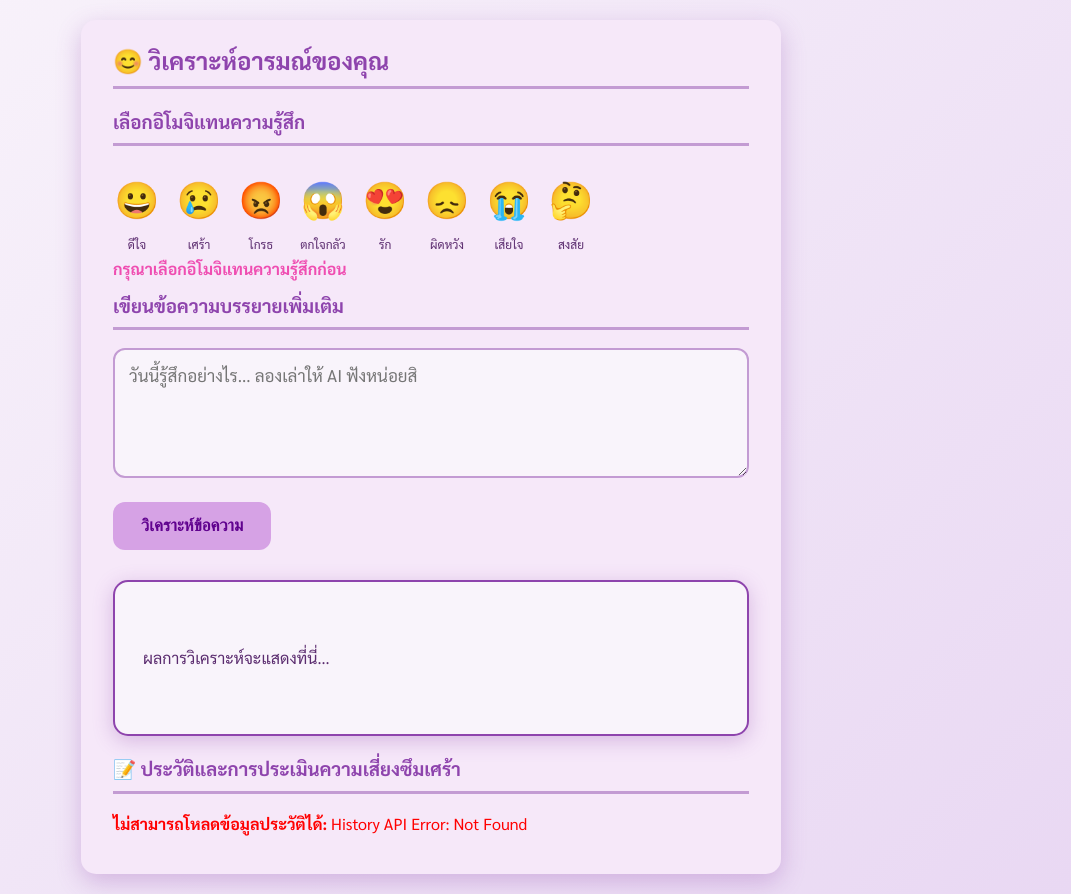
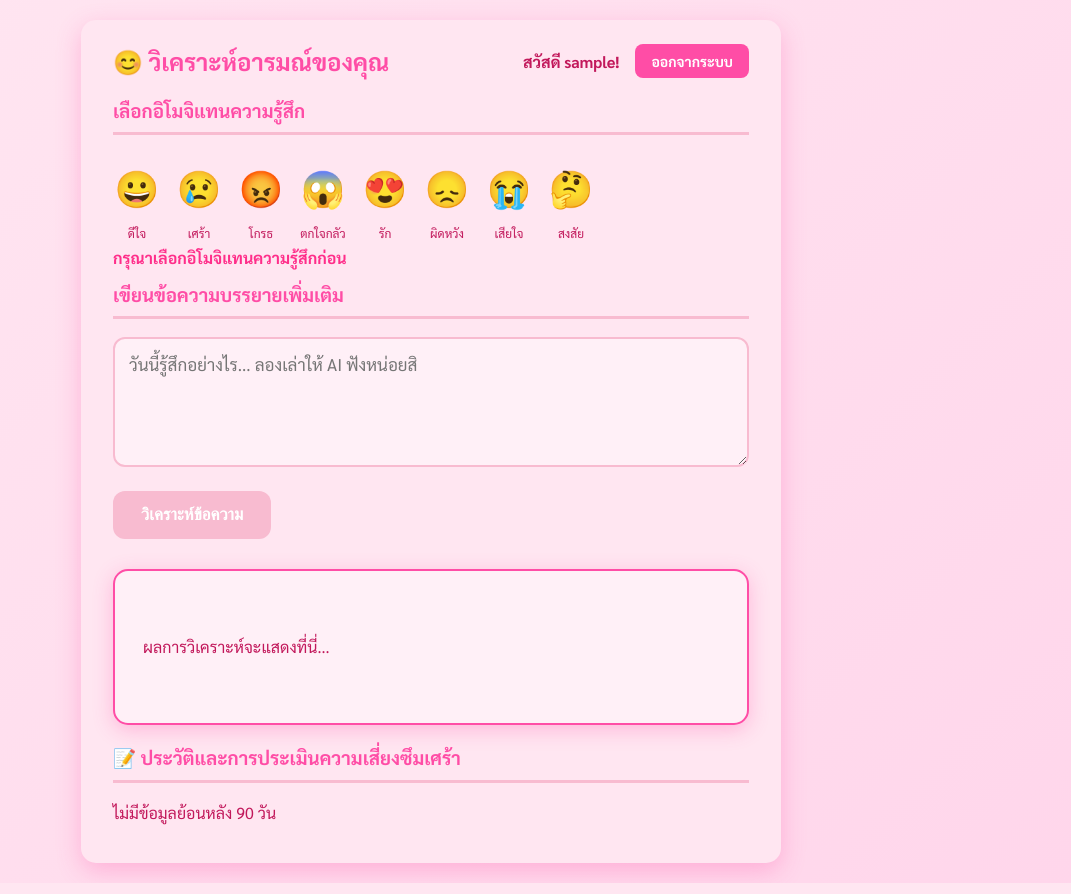
Before and after one commit to Kanrawee2334/Mood-Mate, a Flask app: page / in a window 1280 px wide. Shown: the whole page, without its empty margins (209-1280 px from the left). Run offline with Flask 3, Linux system fonts and the light colour scheme; the visitor is signed in with stand-in values (Sample User, id 1); data that the repository does not hold is empty.

Commit message:
Add files via upload

```diff
--- a/templates/index.html
+++ b/templates/index.html
@@ -12,18 +12,21 @@
   />
   <style>
     :root {
-      --primary-color: #8e44ad;
-      --bg-color: #f9f4fb;
-      --card-bg-color: #f6e8f9;
-      --text-color: #5b2c6f;
-      --border-color: #c39bd3;
-      --calendar-bg: #e9d8f3;
-      --good-color: #ef4db1;
+      --primary-color: #ff4da6;
+      --bg-color: #fff0f7;
+      --card-bg-color: #ffe6f1;
+      --text-color: #c2185b;
+      --border-color: #f8bbd0;
+      --calendar-bg: #ffd6eb;
+      --good-color: #ff2e8a;
       --bad-color: #e63a18;
-      --risk-high-bg: #ec7272;
-      --risk-medium-bg: #eaa26e;
-      --risk-low-bg: #f5e981;
-      --risk-normal-bg:#93d696;
+      --button-hover: #ff3385;
+
+      --risk-high-bg: #ff7c7c;
+      --risk-medium-bg: #ffb366;
+      --risk-low-bg: #fff799;
+      --risk-normal-bg:#9dffa6;
+
       --risk-high-color: #1d1b1b;
       --risk-medium-color: #1d1b1b;
       --risk-low-color :#1d1b1b;
@@ -31,7 +34,7 @@
     }
     body {
       font-family: "Sarabun", sans-serif;
-      background: linear-gradient(135deg, #f9f4fb, #e9d8f3);
+      background: linear-gradient(135deg, #ffe6f1, #ffd6eb);
       color: var(--text-color);
       margin: 0;
       padding: 20px;
@@ -44,9 +47,40 @@
       max-width: 700px;
       background: var(--card-bg-color);
       border-radius: 15px;
-      box-shadow: 0 8px 25px rgba(142, 68, 173, 0.3);
+      box-shadow: 0 8px 25px rgba(255, 77, 166, 0.3);
       padding: 24px 32px;
       box-sizing: border-box;
+    }
+    .header-section {
+      display: flex;
+      justify-content: space-between;
+      align-items: center;
+      margin-bottom: 20px;
+      flex-wrap: wrap;
+    }
+    .user-info {
+      display: flex;
+      align-items: center;
+      gap: 16px;
+      flex-wrap: wrap;
+    }
+    .welcome-text {
+      color: var(--text-color);
+      font-weight: 600;
+      font-size: 16px;
+    }
+    .logout-btn {
+      background-color: var(--primary-color);
+      color: white;
+      text-decoration: none;
+      padding: 8px 16px;
+      border-radius: 8px;
+      font-size: 14px;
+      font-weight: 600;
+      transition: background-color 0.3s ease;
+    }
+    .logout-btn:hover {
+      background-color: var(--button-hover);
     }
     h2,
     h3 {
@@ -54,6 +88,11 @@
       border-bottom: 3px solid var(--border-color);
       padding-bottom: 10px;
       margin-top: 0;
+    }
+    .header-section h2 {
+      margin: 0;
+      border-bottom: none;
+      padding-bottom: 0;
     }
     #emojiContainer {
       display: flex;
@@ -112,7 +151,7 @@
     }
     button {
       background-color: var(--primary-color);
-      color: rgb(96, 2, 143);
+      color:#fff;
       border: none;
       padding: 14px 28px;
       font-size: 17px;
@@ -123,11 +162,11 @@
       user-select: none;
     }
     button:hover:not(:disabled) {
-      background-color: #732d91;
-      box-shadow: 0 6px 20px rgba(115, 45, 145, 0.7);
+      background-color: var(--button-hover);
+      box-shadow: 0 6px 20px rgba(255, 77, 166, 0.6);
     }
     button:disabled {
-      background-color: #d6a2e5;
+      background-color:  #f8bbd0;
       cursor: not-allowed;
       box-shadow: none;
     }
@@ -155,7 +194,7 @@
       white-space: pre-wrap;
       font-size: 16px;
       line-height: 1.3;
-      box-shadow: 0 5px 20px rgba(142, 68, 173, 0.3);
+      box-shadow: 0 5px 20px rgba(255, 77, 166, 0.3);
       font-weight: 500;
       margin-bottom: 20px;
     }
@@ -197,7 +236,7 @@
       border-radius: 12px;
       font-weight: 600;
       font-size: 16px;
-      box-shadow: 0 4px 15px rgba(142, 68, 173, 0.2);
+      box-shadow: 0 4px 15px rgba(255, 77, 166, 0.2);
       white-space: normal;
       line-height: 1.4;
     }
@@ -221,7 +260,13 @@
 </head>
 <body>
   <div class="container">
-    <h2>😊 วิเคราะห์อารมณ์ของคุณ</h2>
+    <div class="header-section">
+      <h2>😊 วิเคราะห์อารมณ์ของคุณ</h2>
+      <div class="user-info">
+        <span class="welcome-text">สวัสดี {{ user.username }}!</span>
+        <a href="{{ url_for('logout') }}" class="logout-btn">ออกจากระบบ</a>
+      </div>
+    </div>
 
     <h3>เลือกอิโมจิแทนความรู้สึก</h3>
     <div id="emojiContainer"></div>
@@ -340,7 +385,8 @@
         });
 
         if (!analyzeResponse.ok) {
-          throw new Error(`Analyze API Error: ${analyzeResponse.statusText}`);
+          const errorData = await analyzeResponse.json();
+          throw new Error(errorData.error || `Analyze API Error: ${analyzeResponse.statusText}`);
         }
         const analysisResult = await analyzeResponse.json();
 
@@ -352,7 +398,8 @@
         });
 
         if (!saveResponse.ok) {
-          throw new Error(`Save API Error: ${saveResponse.statusText}`);
+          const errorData = await saveResponse.json();
+          throw new Error(errorData.error || `Save API Error: ${saveResponse.statusText}`);
         }
         const saveData = await saveResponse.json();
 
@@ -379,15 +426,16 @@
     async function renderHistoryAndRisk() {
       history7Container.innerHTML = "<p>กำลังโหลดข้อมูลประวัติ...</p>";
       try {
-        const response = await fetch("/history7");
+  const response = await fetch("/history90");
         if (!response.ok) {
           throw new Error(`History API Error: ${response.statusText}`);
         }
         const data = await response.json();
-        const { history7, averageScore, risk } = data;
 
-        if (!history7 || history7.length === 0) {
-          history7Container.innerHTML = "<p>ไม่มีข้อมูลย้อนหลัง 7 วัน</p>";
+        const { history90, averageScore, risk } = data;
+
+        if (!history90 || history90.length === 0) {
+          history7Container.innerHTML = "<p>ไม่มีข้อมูลย้อนหลัง 90 วัน</p>";
           return;
         }
 
@@ -405,7 +453,7 @@
             <tbody>
         `;
 
-        history7.forEach(entry => {
+        history90.forEach(entry => {
           tableHtml += `
             <tr>
               <td>${entry.date}</td>
@@ -429,15 +477,77 @@
 
         const riskHtml = `
           <div class="risk-box ${riskClass}">
-            <p>📊 <strong>ความเสี่ยงซึมเศร้าโดยรวม (7 วัน):</strong> ${risk.level}</p>
+            <p>📊 <strong>ความเสี่ยงซึมเศร้าโดยรวม (90 วัน):</strong> ${risk.level}</p>
             <p>${risk.message}</p>
             <p>คะแนนเฉลี่ยอารมณ์: ${averageScore.toFixed(2)} / 100</p>
           </div>
         `;
 
         history7Container.innerHTML = tableHtml + riskHtml;
+
+        // AI Evaluation Section
+        const aiEvaluationHtml = `
+          <div id="aiEvaluationSection" style="margin-top: 20px;">
+            <h4>🤖 ประเมินความเสี่ยงด้วย AI (วิเคราะห์จากข้อมูลทั้งหมด)</h4>
+            <p style="font-size: 14px; color: var(--text-color);">
+              AI จะวิเคราะห์ข้อมูลประวัติทั้งหมดของคุณเพื่อประเมินแนวโน้มภาวะซึมเศร้า
+              ผลลัพธ์นี้เป็นเพียงการคัดกรองเบื้องต้น ไม่ใช่การวินิจฉัยทางการแพทย์
+            </p>
+            <div class="button-container" style="margin-top: 10px;">
+              <button id="evaluateBtn" onclick="evaluateWithAI()">ประเมินด้วย AI</button>
+              <div class="loader" id="aiLoader"></div>
+            </div>
+            <div id="aiResultBox" class="result-container" style="display: none; margin-top: 15px;"></div>
+          </div>
+        `;
+        history7Container.innerHTML += aiEvaluationHtml;
       } catch (err) {
         history7Container.innerHTML = `<p style="color: red;"><strong>ไม่สามารถโหลดข้อมูลประวัติได้:</strong> ${err.message}</p>`;
+      }
+    }
+
+    async function evaluateWithAI() {
+      const evaluateBtn = document.getElementById("evaluateBtn");
+      const aiLoader = document.getElementById("aiLoader");
+      const aiResultBox = document.getElementById("aiResultBox");
+
+      evaluateBtn.disabled = true;
+      aiLoader.style.display = "inline-block";
+      aiResultBox.style.display = "block";
+      aiResultBox.innerHTML = "<p>AI กำลังวิเคราะห์ข้อมูลของคุณ... กรุณารอสักครู่</p>";
+
+      try {
+        const response = await fetch("/evaluate_depression", {
+          method: "POST",
+        });
+
+        if (!response.ok) {
+          const errorData = await response.json();
+          throw new Error(errorData.error || `AI Evaluation Error: ${response.statusText}`);
+        }
+
+        const result = await response.json();
+
+        const riskLevelMap = {
+          "สูง": "risk-high",
+          "ปานกลาง": "risk-medium",
+          "ต่ำ": "risk-low",
+        };
+        const riskClass = riskLevelMap[result.risk] || "risk-normal";
+
+        aiResultBox.innerHTML = `
+          <div class="risk-box ${riskClass}" style="margin: 0;">
+            <p><strong>ระดับความเสี่ยง:</strong> ${result.risk || "N/A"}</p>
+            <p><strong>เหตุผล:</strong> ${result.reason || "N/A"}</p>
+            <p><strong>คำแนะนำ:</strong> ${result.advice || "N/A"}</p>
+          </div>
+        `;
+
+      } catch (err) {
+        aiResultBox.innerHTML = `<p style="color: red;"><strong>เกิดข้อผิดพลาด:</strong> ${err.message}</p>`;
+      } finally {
+        evaluateBtn.disabled = false;
+        aiLoader.style.display = "none";
       }
     }
 
```
Also changed, not shown: templates/signin.html (added, +176 -0 lines), templates/signup.html (added, +196 -0 lines).
